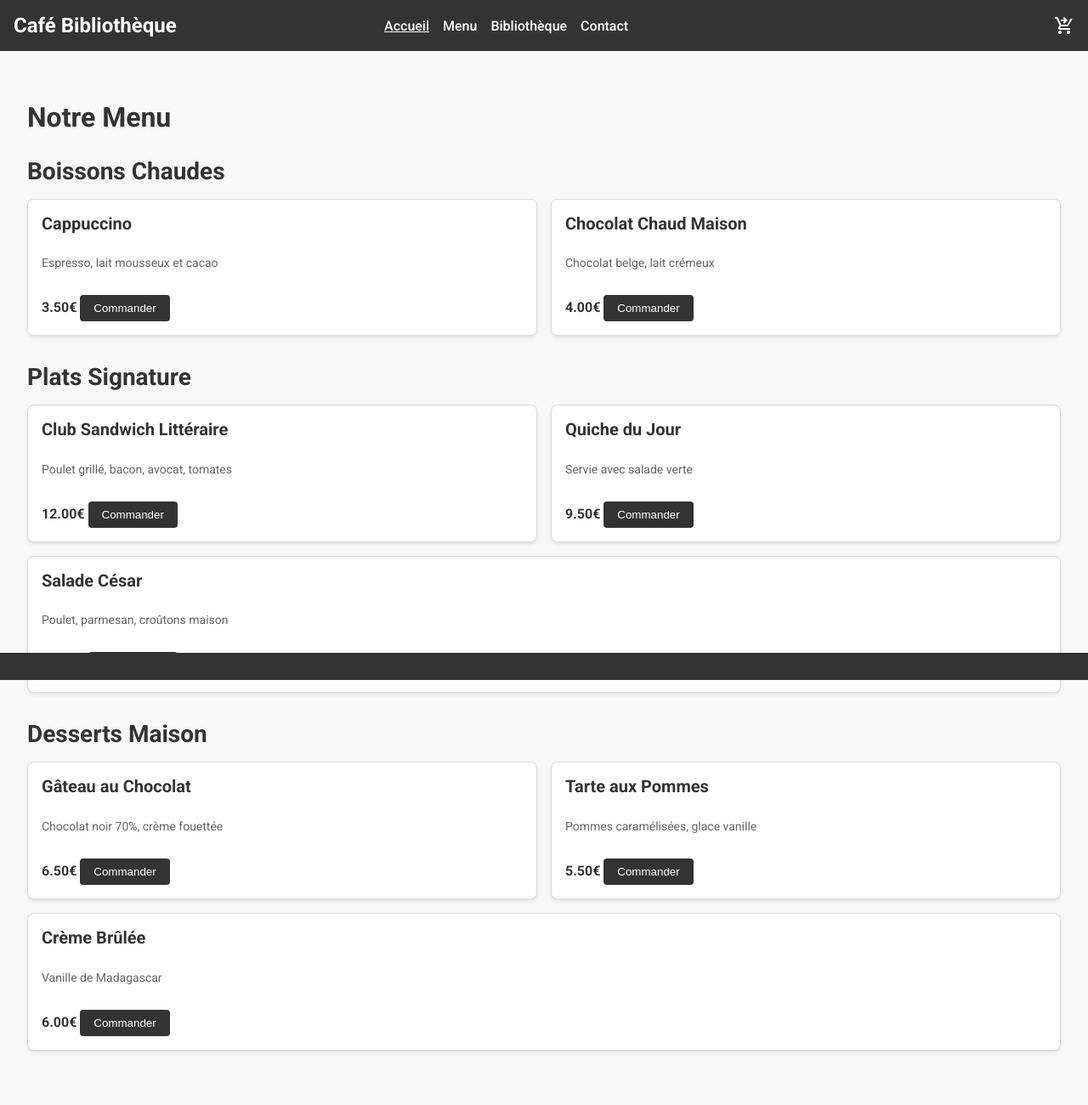
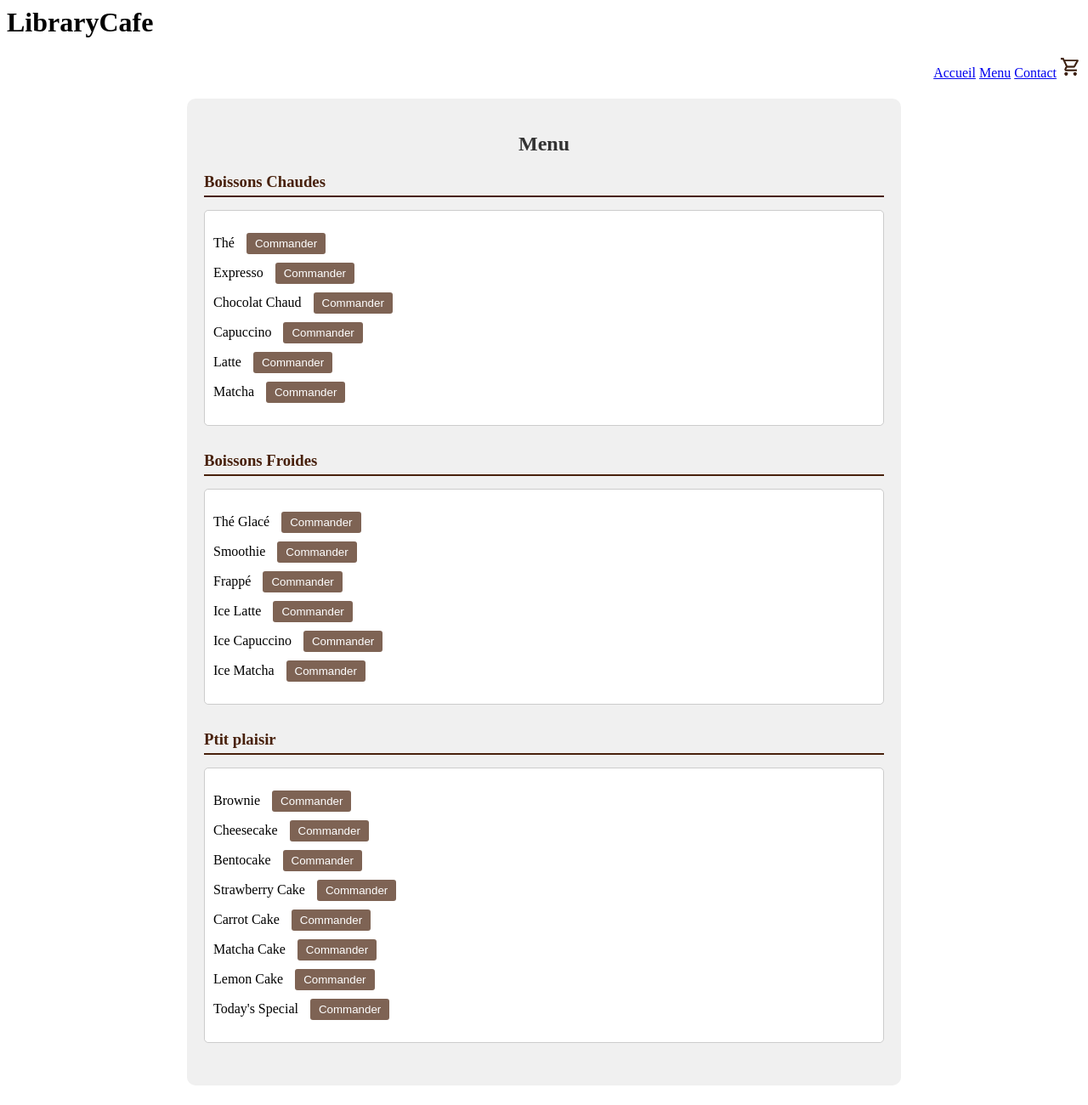
Before and after one commit to davilafernan/library-cafe-, a PHP site: page /Menu.html in a window 1280 px wide. Shown: the whole page at 85% size. After the commit the page ends 1277 px from the top, so only its background shows below. Run offline with PHP 8.4, Linux system fonts and the light colour scheme.

Commit message:
Mises à jour des liens de navigation et amélioration des styles de menu ; ajout d'une image pour le panier

```diff
--- a/Menu.html
+++ b/Menu.html
@@ -1,103 +1,67 @@
-<!DOCTYPE html>
-<html lang="fr"></html>
+<html>
+
     <head>
         <meta charset="UTF-8">
-    <meta name="viewport" content="width=device-width, initial-scale=1.0">
-    <meta name="description" content="Menu du Café Bibliothèque - Découvrez nos boissons chaudes, plats signature et desserts maison">
-    <title>Menu - LibraryCafe</title>
+    <title>LibraryCafe - Menu</title>
         <link rel="stylesheet" href="styles.css">
-    <link rel="preconnect" href="https://fonts.googleapis.com">
-    <link rel="preconnect" href="https://fonts.gstatic.com" crossorigin>
-    <link href="https://fonts.googleapis.com/css2?family=Roboto:wght@300;400;500;700&display=swap" rel="stylesheet">
-    <link rel="stylesheet" href="https://fonts.googleapis.com/css2?family=Material+Symbols+Outlined:opsz,wght,FILL,GRAD@20..48,100..700,0..1,-50..200">
+        <header>
+            <h1>LibraryCafe</h1>
+            <nav>
+                <a href="index.html">Accueil</a>
+                <a href="menu.html">Menu</a>
+                <a href="contact.html">Contact</a>
+                <a href="panier.html"><img src="panier.png" alt="Panier" id="panier"></a>
+
+            </nav>
+
+        </header>
     </head>
     <body>
-    <header>
-        <h1>Café Bibliothèque</h1>
-        <nav aria-label="Navigation principale">
+        <div class="menu-section">
+            <h2>Menu</h2>
+            <div class="menu-category">
+                <h3>Boissons Chaudes</h3>
+                <div class="menu-item">
                 <ul>
-                <li><a href="index.html" aria-current="page">Accueil</a></li>
-                <li><a href="menu.html">Menu</a></li>
-                <li><a href="library.html">Bibliothèque</a></li>
-                <li><a href="contact.html">Contact</a></li>
+                    <li>Thé <button onclick="commander('Thé')">Commander</button></li>
+                    <li>Expresso <button onclick="commander('Expresso')">Commander</button></li>
+                    <li>Chocolat Chaud <button onclick="commander('Chocolat Chaud')">Commander</button></li>
+                    <li>Capuccino <button onclick="commander('Capuccino')">Commander</button></li>
+                    <li>Latte <button onclick="commander('Latte')">Commander</button></li>
+                    <li>Matcha <button onclick="commander('Matcha')">Commander</button></li>
                 </ul>
-        </nav>
-        <button class="cart-button" aria-label="Voir le panier"></button>
-            <span class="material-symbols-outlined">shopping_cart_checkout</span>
-        </button>
-    </header>
-
-    <main>
-        <h2>Notre Menu</h2>
-
-        <section class="menu-section" aria-labelledby="boissons-chaudes">
-            <h3 id="boissons-chaudes">Boissons Chaudes</h3>
-            <div class="menu-items">
-                <div class="menu-item">
-                    <h4>Cappuccino</h4>
-                    <p class="description">Espresso, lait mousseux et cacao</p>
-                    <span class="price">3.50€</span>
-                    <button class="order-button">Commander</button>
-                </div>
-                <div class="menu-item">
-                    <h4>Chocolat Chaud Maison</h4>
-                    <p class="description">Chocolat belge, lait crémeux</p>
-                    <span class="price">4.00€</span>
-                    <button class="order-button">Commander</button>
                 </div>
             </div>
-        </section>
-
-        <section class="menu-section">
-            <h3>Plats Signature</h3>
-            <div class="menu-items">
+            <div class="menu-category">
+                <h3>Boissons Froides</h3>
                 <div class="menu-item">
-                    <h4>Club Sandwich Littéraire</h4>
-                    <p class="description">Poulet grillé, bacon, avocat, tomates</p>
-                    <span class="price">12.00€</span>
-                    <button class="order-button">Commander</button>
-                </div>
-                <div class="menu-item">
-                    <h4>Quiche du Jour</h4>
-                    <p class="description">Servie avec salade verte</p>
-                    <span class="price">9.50€</span>
-                    <button class="order-button">Commander</button>
-                </div>
-                <div class="menu-item">
-                    <h4>Salade César</h4>
-                    <p class="description">Poulet, parmesan, croûtons maison</p>
-                    <span class="price">11.00€</span>
-                    <button class="order-button">Commander</button>
+                <ul>
+                    <li>Thé Glacé <button onclick="commander('Thé Glacé')">Commander</button></li>
+                    <li>Smoothie <button onclick="commander('Smoothie')">Commander</button></li>
+                    <li>Frappé <button onclick="commander('Frappé')">Commander</button></li>
+                    <li>Ice Latte <button onclick="commander('Ice Latte')">Commander</button></li>
+                    <li>Ice Capuccino <button onclick="commander('Ice Capuccino')">Commander</button></li>
+                    <li>Ice Matcha <button onclick="commander('Ice Matcha')">Commander</button></li>
+                </ul>
                 </div>
             </div>
-        </section>
+            <div class="menu-category">
+                <h3>Ptit plaisir</h3>
+                 <div class="menu-item">
+                <ul>
 
-        <section class="menu-section">
-            <h3>Desserts Maison</h3>
-            <div class="menu-items">
-                <div class="menu-item">
-                    <h4>Gâteau au Chocolat</h4>
-                    <p class="description">Chocolat noir 70%, crème fouettée</p>
-                    <span class="price">6.50€</span>
-                    <button class="order-button">Commander</button>
-                </div>
-                <div class="menu-item">
-                    <h4>Tarte aux Pommes</h4>
-                    <p class="description">Pommes caramélisées, glace vanille</p>
-                    <span class="price">5.50€</span>
-                    <button class="order-button">Commander</button>
-                </div>
-                <div class="menu-item">
-                    <h4>Crème Brûlée</h4>
-                    <p class="description">Vanille de Madagascar</p>
-                    <span class="price">6.00€</span>
-                    <button class="order-button">Commander</button>
+                    <li>Brownie <button onclick="commander('Brownie')">Commander</button></li>
+                    <li>Cheesecake <button onclick="commander('Cheesecake')">Commander</button></li>
+                    <li>Bentocake <button onclick="commander('Bentocake')">Commander</button></li>
+                    <li>Strawberry Cake <button onclick="commander('Strawberry Cake')">Commander</button></li>
+                    <li>Carrot Cake <button onclick="commander('Carrot Cake')">Commander</button></li>
+                    <li>Matcha Cake <button onclick="commander('Matcha Cake')">Commander</button></li>
+                    <li>Lemon Cake <button onclick="commander('Lemon Cake')">Commander</button></li>
+                    <li>Today's Special <button onclick="commander('Today\'s Special')">Commander</button></li>
+                </ul>
             </div>
             </div>
-        </section>
-    </main>
+        </div>
 
-    <footer>
-    </footer>
     </body>
 </html>
--- a/index.html
+++ b/index.html
@@ -76,7 +76,7 @@
     <h1>Library Cafe</h1>
     <nav>
         <a href="#">Accueil</a>
-        <a href="#Menu">Menu</a>
+        <a href="Menu.html">Menu</a>
         <a href="#Livres">Livres</a>
         <a href="événements">événements</a>
         <a href="Concept">Concept</a>
--- a/styles.css
+++ b/styles.css
@@ -1,120 +1,69 @@
-body {
-    font-family: 'Roboto', sans-serif;
-    margin: 0;
-    padding: 0;
-    background-color: #f8f8f8;
-    color: #333;
+.menu-section {
+    padding: 20px;
+    background-color: #f0f0f0;
+    border-radius: 10px;
+    max-width: 800px;
+    margin: 0 auto;
 }
 
-header {
-    background-color: #333;
-    color: #fff;
-    padding: 1rem;
-    display: flex;
-    justify-content: space-between;
-    align-items: center;
+.menu-section h2 {
+    text-align: center;
+    color: #333;
+    margin-bottom: 20px;
 }
 
-header h1 {
-    margin: 0;
-    font-size: 1.5rem;
+.menu-category {
+    margin-bottom: 30px;
 }
 
-nav ul {
-    list-style: none;
-    margin: 0;
-    padding: 0;
-    display: flex;
-    gap: 1rem;
-}
-
-nav a {
-    color: #fff;
-    text-decoration: none;
-    font-weight: 500;
-}
-
-nav a[aria-current="page"] {
-    text-decoration: underline;
-}
-
-.cart-button {
-    background: none;
-    border: none;
-    color: #fff;
-    cursor: pointer;
-    font-size: 1.5rem;
-}
-
-main {
-    padding: 2rem;
-}
-
-h2 {
-    font-size: 2rem;
-    margin-bottom: 1rem;
-}
-
-.menu-section {
-    margin-bottom: 2rem;
-}
-
-.menu-section h3 {
-    font-size: 1.75rem;
-    margin-bottom: 1rem;
-}
-
-.menu-items {
-    display: flex;
-    flex-wrap: wrap;
-    gap: 1rem;
+.menu-category h3 {
+    color: #48210c;
+    border-bottom: 2px solid #48210c;
+    padding-bottom: 5px;
+    margin-bottom: 15px;
 }
 
 .menu-item {
+    display: block;
+    margin-bottom: 10px;
+    padding: 10px;
+    border: 1px solid #ccc;
     background-color: #fff;
-    border: 1px solid #ddd;
-    border-radius: 8px;
-    padding: 1rem;
-    flex: 1 1 calc(33.333% - 1rem);
-    box-shadow: 0 2px 4px rgba(0, 0, 0, 0.1);
+    border-radius: 5px;
 }
 
-.menu-item h4 {
-    margin-top: 0;
-    font-size: 1.25rem;
+.menu-item ul {
+    list-style-type: none;
+    padding: 0;
 }
 
-.menu-item .description {
-    font-size: 0.875rem;
-    color: #666;
+.menu-item li {
+    margin-bottom: 10px;
 }
 
-.menu-item .price {
-    font-size: 1rem;
-    font-weight: 700;
-    margin-top: 0.5rem;
+.menu-item button {
+    margin-left: 10px;
+    padding: 5px 10px;
+    background-color: #48210cb3;
+    color: white;
+    border: none;
+    border-radius: 3px;
+    cursor: pointer;
 }
 
-.order-button {
-    background-color: #333;
-    color: #fff;
-    border: none;
-    padding: 0.5rem 1rem;
-    border-radius: 4px;
-    cursor: pointer;
-    margin-top: 1rem;
+.menu-item button:hover {
+    background-color: #060630;
+}
+h1 {
+    text-align: left;
+}
+nav {
+    height: 50px;
+    text-align: right;
 }
 
-.order-button:hover {
-    background-color: #555;
+img {
+    width: 25px;
+    max-width: 50px;
+    height: auto;
 }
-
-footer {
-    background-color: #333;
-    color: #fff;
-    text-align: center;
-    padding: 1rem;
-    position: fixed;
-    bottom: 0;
-    width: 100%;
-}
```
Also changed, not shown: panier.png (added). Lines whose indentation alone changed are shown as unchanged.
